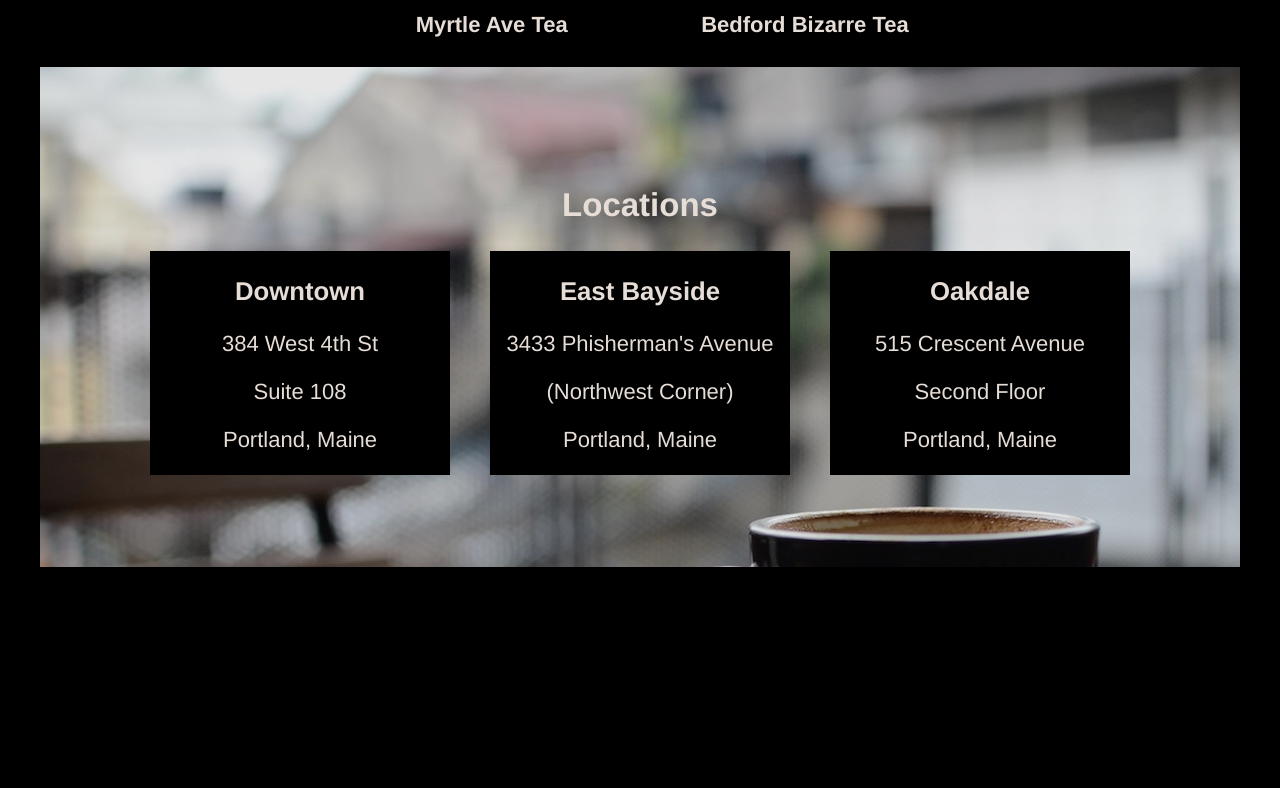
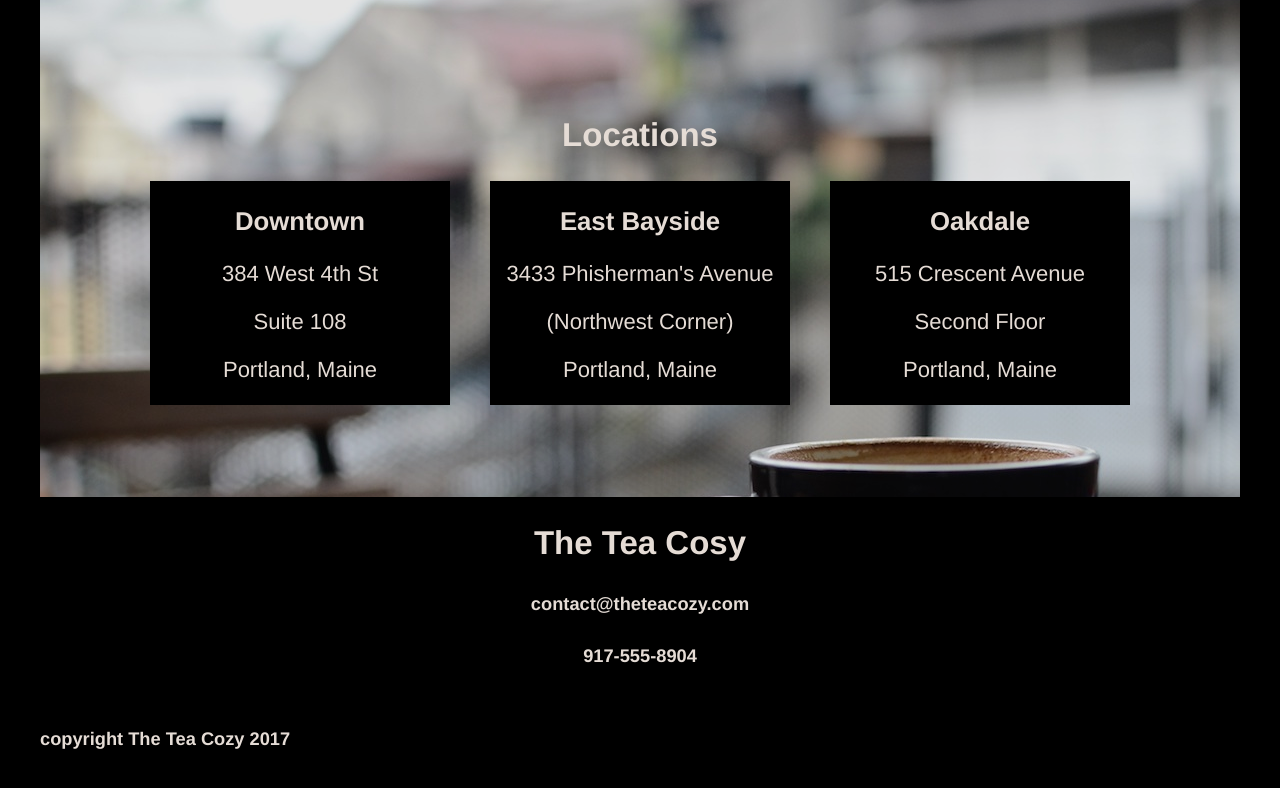
Before and after one commit to UAllen95/tea_cozy, a plain HTML site: page index.html in a window 1280 px wide. Shown: the part 1442-2230 px from the top of the page. Before the commit the page ends 2017 px from the top, so only its background shows below. Drawn offline with Linux system fonts and the light colour scheme.

Commit message:
Last error

```diff
--- a/index.html
+++ b/index.html
@@ -94,7 +94,20 @@
 
       <!-- Contact -->
 
+      <div id="contact">
+        <div class="center">
+          <h2>The Tea Cosy</h2>
+          <h5>contact@theteacozy.com</h5>
+          <h5>917-555-8904</h5>
+        <div>
+      </div>
 
-    </div>
+      <!-- Footer -->
+
+      <div id="footer">
+        <h5>copyright The Tea Cozy 2017</h5>
+      </div>
+
+  </div>
   </body>
 </html>
--- a/resources/css/index.css
+++ b/resources/css/index.css
@@ -12,7 +12,7 @@ body {
 }
 
 header {
-  position: static;
+  position: fixed;
   height: 69px;
   border-bottom: 1px solid seashell;
   display: flex;
@@ -102,3 +102,13 @@ nav a {
   opacity: 1;
   background-color: black;
 }
+
+.contact {
+  width: 1200px;
+  height: 200px;
+}
+
+#footer {
+  display: flex;
+  justify-content: flex-start;
+}
```
